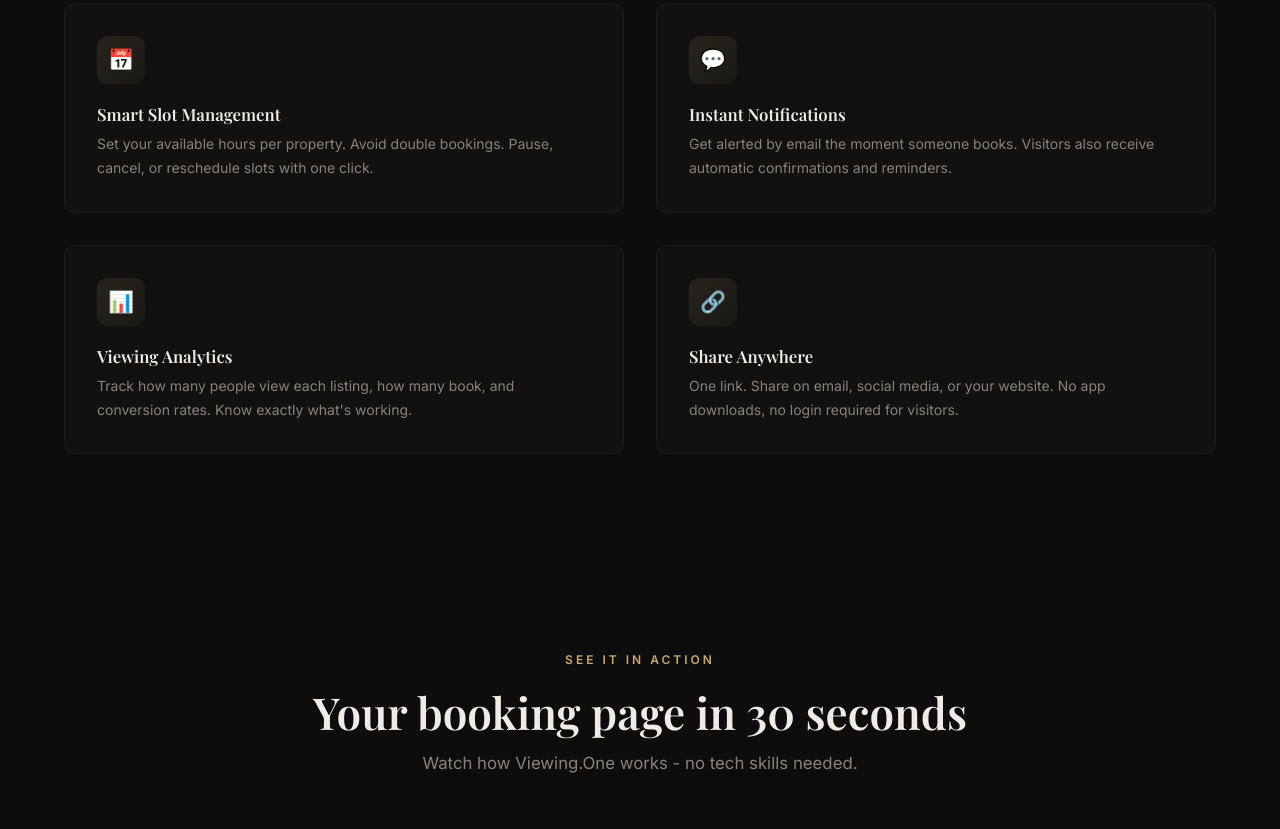
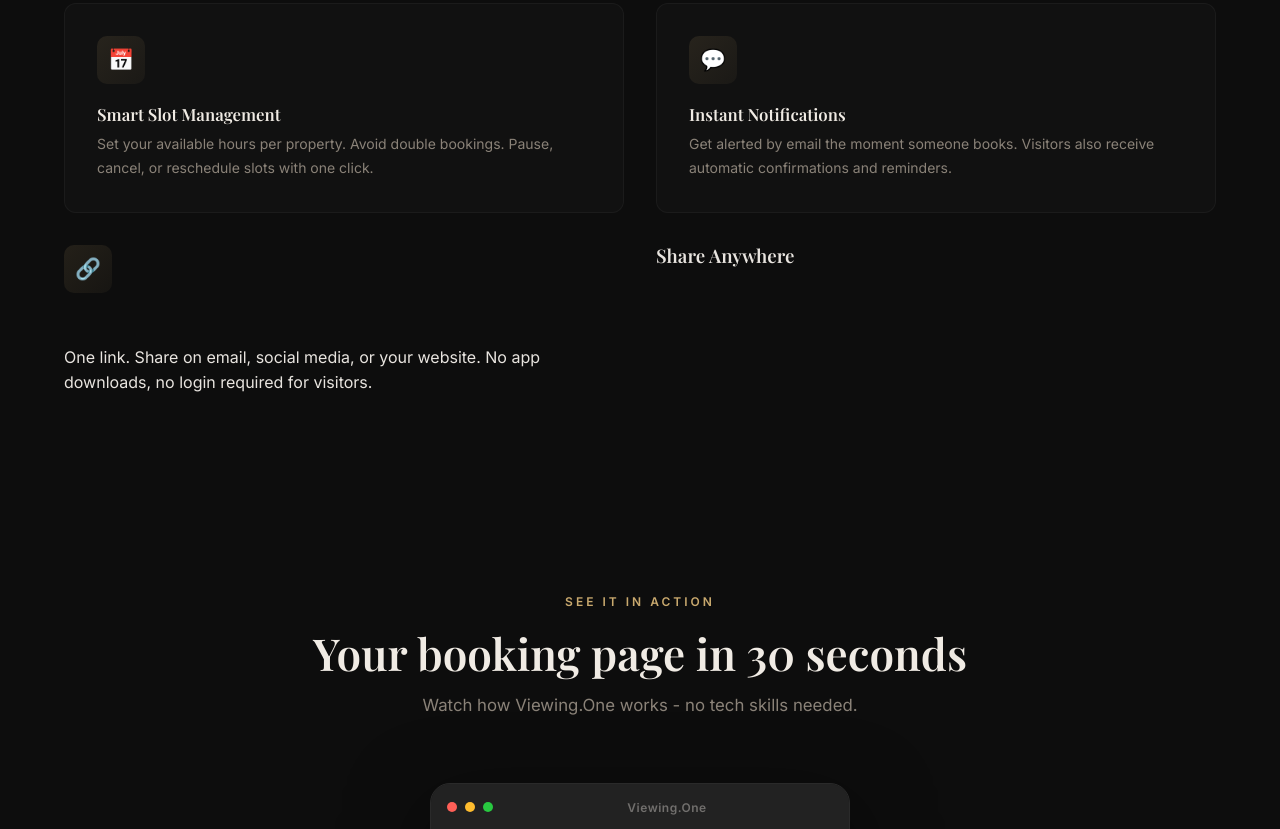
Before and after one commit to GeofreyJOC/viewing-one, a website: page public/index.html in a window 1280 px wide. Shown: the part 2172-3001 px from the top of the page. Drawn offline with nearby package versions, Linux system fonts and the light colour scheme; a web font is replaced by a local one.

Commit message:
Remove: Viewing Analytics feature card + pricing bullet
- Removed 'Viewing Analytics' card from features section
- Removed 'Dashboard & analytics' from Pro pricing bullet list
- Kept 4 feature cards: Personalised Booking Page, Add by Email/URL,
  Booking Slot Management, Instant Notifications, Share Anywhere

```diff
--- a/public/index.html
+++ b/public/index.html
@@ -1030,12 +1030,7 @@
           <h3>Instant Notifications</h3>
           <p>Get alerted by email the moment someone books. Visitors also receive automatic confirmations and reminders.</p>
         </div>
-        <div class="feature-card reveal reveal-delay-3">
-          <div class="feature-icon">📊</div>
-          <h3>Viewing Analytics</h3>
-          <p>Track how many people view each listing, how many book, and conversion rates. Know exactly what's working.</p>
-        </div>
-        <div class="feature-card reveal reveal-delay-3">
+
           <div class="feature-icon">🔗</div>
           <h3>Share Anywhere</h3>
           <p>One link. Share on email, social media, or your website. No app downloads, no login required for visitors.</p>
@@ -1146,7 +1141,6 @@
             <li style="padding:8px 0;border-bottom:1px solid #222;color:#ccc;">✓ Unlimited listings</li>
             <li style="padding:8px 0;border-bottom:1px solid #222;color:#ccc;">✓ Email & URL listing import</li>
             <li style="padding:8px 0;border-bottom:1px solid #222;color:#ccc;">✓ Booking slot management</li>
-            <li style="padding:8px 0;border-bottom:1px solid #222;color:#ccc;">✓ Dashboard & analytics</li>
             <li style="padding:8px 0;color:#ccc;">✓ Email notifications</li>
           </ul>
           <a href="register.html?plan=pro" style="display:block;background:#c9a96e;color:#0d0d0d;text-align:center;padding:14px;border-radius:10px;font-weight:600;text-decoration:none;">Start free trial →</a>
```
